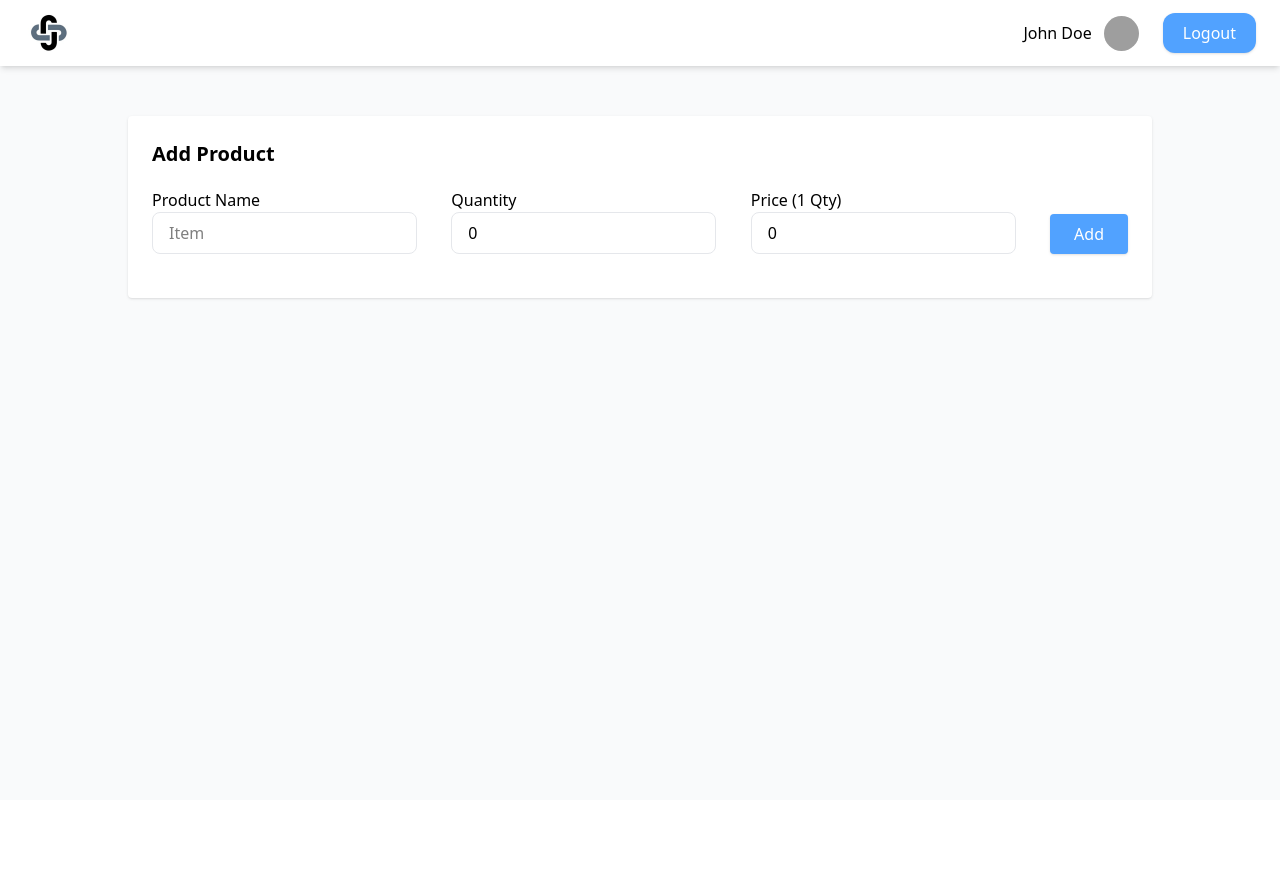
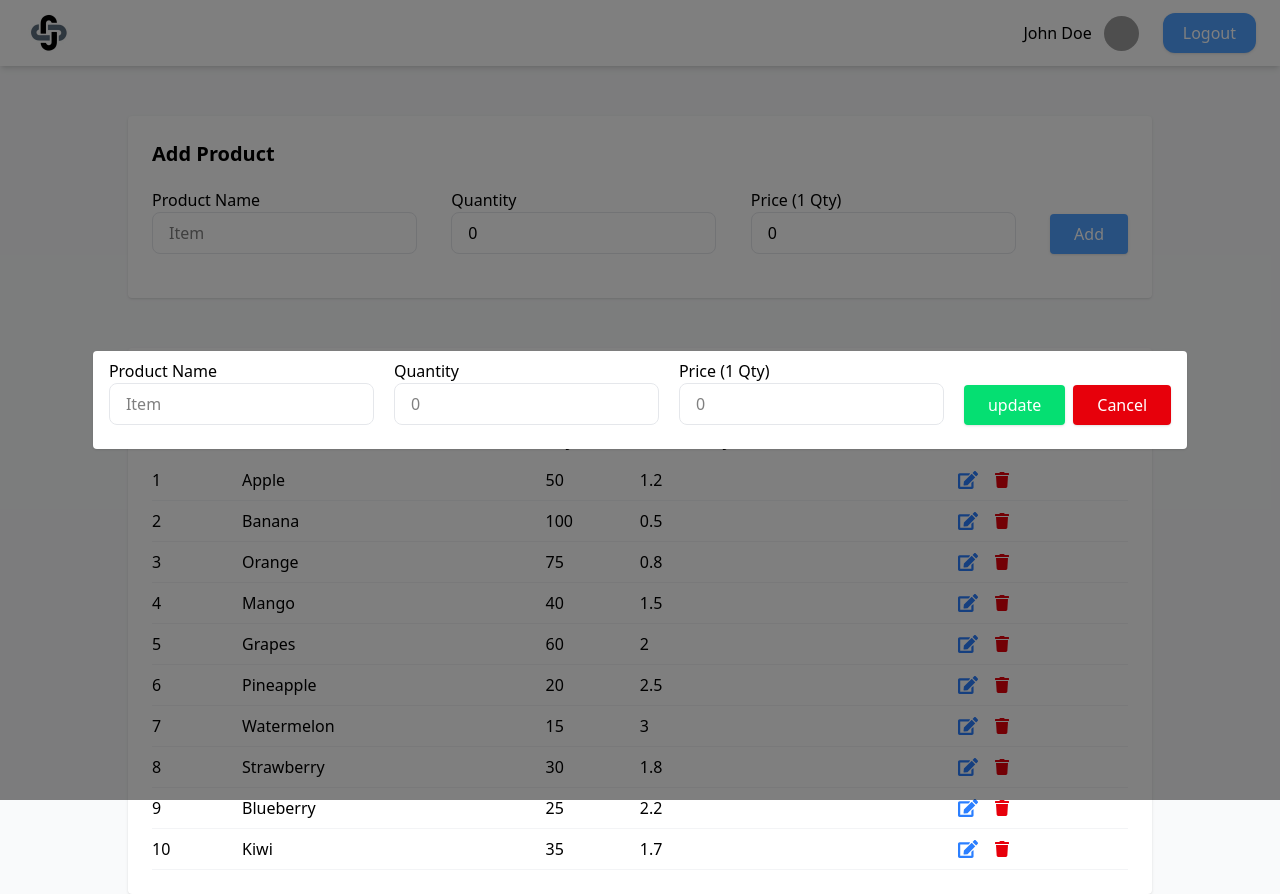
Before and after one commit to fmfahath/REST_API_CRUD, a React (Vite) app in the folder client/: page / in a window 1280 px wide. Before the commit the page ends 800 px from the top, so only its background shows below. Built offline with nearby package versions, Linux system fonts and the light colour scheme; grey boxes are pictures that could not be loaded.

Commit message:
client -- listProduct created, modal added

```diff
--- a/client/package.json
+++ b/client/package.json
@@ -14,6 +14,7 @@
     "axios": "^1.10.0",
     "react": "^19.1.0",
     "react-dom": "^19.1.0",
+    "react-icons": "^5.5.0",
     "react-router-dom": "^7.6.2",
     "react-toastify": "^11.0.5",
     "tailwindcss": "^4.1.11"
--- /dev/null
+++ b/client/src/assets/sample_data_set.js
@@ -0,0 +1,12 @@
+export const sampleProducts = [
+    { name: "Apple", price: 1.2, qty: 50 },
+    { name: "Banana", price: 0.5, qty: 100 },
+    { name: "Orange", price: 0.8, qty: 75 },
+    { name: "Mango", price: 1.5, qty: 40 },
+    { name: "Grapes", price: 2.0, qty: 60 },
+    { name: "Pineapple", price: 2.5, qty: 20 },
+    { name: "Watermelon", price: 3.0, qty: 15 },
+    { name: "Strawberry", price: 1.8, qty: 30 },
+    { name: "Blueberry", price: 2.2, qty: 25 },
+    { name: "Kiwi", price: 1.7, qty: 35 }
+];
--- a/client/src/components/ListProduct.jsx
+++ b/client/src/components/ListProduct.jsx
@@ -1,8 +1,77 @@
-import React from 'react'
+import React, { useState } from 'react'
+import { sampleProducts } from '../assets/sample_data_set'
+import { FaEdit, FaTrash } from "react-icons/fa";
 
 const ListProduct = () => {
+
+    const [isEdit, setIsEdit] = useState(true)
+
+    const submitHandler = async (e) => {
+
+    }
+
     return (
-        <div>ListProduct</div>
+        <div className='w-[80%] p-6 bg-white rounded m-auto mt-[50px] shadow'>
+            <h2 className='text-xl font-semibold mb-5'>Products List</h2>
+            <div className='overflow-x-auto'>
+                <table className='min-w-full text-left'>
+                    <thead className=''>
+                        <tr className=''>
+                            <th className='py-2'>No.</th>
+                            <th className='py-2'>Name</th>
+                            <th className='py-2'>Qty</th>
+                            <th className='py-2'>Price (1 Qty)</th>
+                            <th className='py-2'>Ations</th>
+                        </tr>
+                    </thead>
+                    <tbody>
+                        {sampleProducts.map((product, index) => (
+                            <tr key={index} className='hover:bg-gray-50'>
+                                <td className='py-2 border-b border-gray-100'>{index + 1}</td>
+                                <td className='py-2 border-b border-gray-100'>{product.name}</td>
+                                <td className='py-2 border-b border-gray-100'>{product.qty}</td>
+                                <td className='py-2 border-b border-gray-100'>{product.price}</td>
+                                <td className='py-2 border-b border-gray-100'>
+                                    <div className='flex gap-4'>
+                                        <button className='flex gap-1 items-center cursor-pointer'>
+                                            <FaEdit className='w-5 h-5 text-blue-500' onClick={() => setIsEdit(true)} />
+                                        </button>
+                                        <button className='flex gap-1 items-center cursor-pointer'>
+                                            <FaTrash className='w-4 h-4 text-red-600' />
+                                        </button>
+                                    </div>
+                                </td>
+                            </tr>
+                        ))}
+                    </tbody>
+                </table>
+            </div>
+
+            {/* popu modal */}
+            {isEdit && (<div className='fixed inset-0 bg-black/50 flex items-center justify-center z-50'>
+                <div className=' px-4 py-2 bg-white shadow overflow-x-hidden rounded'>
+                    <form className='flex items-center justify-between gap-5 pb-4' >
+                        <div className='flex flex-col'>
+                            <label htmlFor="item-name">Product Name</label>
+                            <input className='py-2 px-4 border-1 border-gray-200 rounded-lg outline-0' id='item-name' type="text" placeholder='Item' />
+                        </div>
+                        <div className='flex flex-col'>
+                            <label htmlFor="item-qty">Quantity</label>
+                            <input className='py-2 px-4 border-1 border-gray-200 rounded-lg outline-0' id='item-qty' type="number" placeholder='0' />
+                        </div>
+                        <div className='flex flex-col'>
+                            <label htmlFor="item-price">Price (1 Qty)</label>
+                            <input className='py-2 px-4 border-1 border-gray-200 rounded-lg outline-0' id='item-price' type="number" placeholder='0' />
+                        </div>
+                        <div className='flex gap-2 self-end'>
+                            <button className='py-2 px-6 bg-green-400 text-white rounded cursor-pointer hover:bg-green-500 shadow' type='submit' >update</button>
+                            <button className='py-2 px-6 bg-red-600 text-white rounded cursor-pointer hover:bg-red-700 shadow' type='submit' onClick={() => setIsEdit(false)}>Cancel</button>
+                        </div>
+                    </form>
+                </div>
+            </div>)}
+        </div>
+
     )
 }
 
--- a/client/src/pages/Dashboard.jsx
+++ b/client/src/pages/Dashboard.jsx
@@ -1,12 +1,14 @@
 import React from 'react'
 import Navbar from '../components/Navbar'
 import AddProduct from '../components/AddProduct'
+import ListProduct from '../components/ListProduct'
 
 const Dashboard = () => {
     return (
         <div className='w-full min-h-screen bg-gray-50'>
             <Navbar />
             <AddProduct />
+            <ListProduct />
         </div>
     )
 }
```
Also changed, not shown: 1 other file (tests, documents, lock files or other folders).
